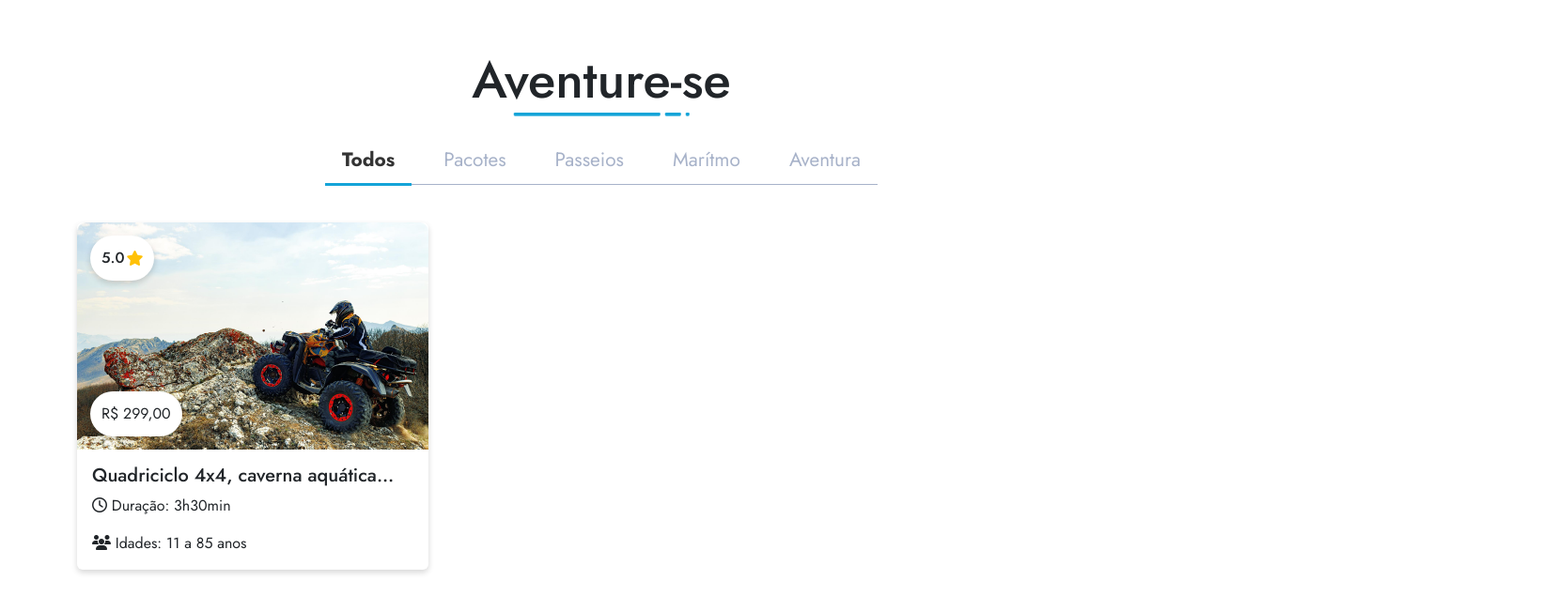
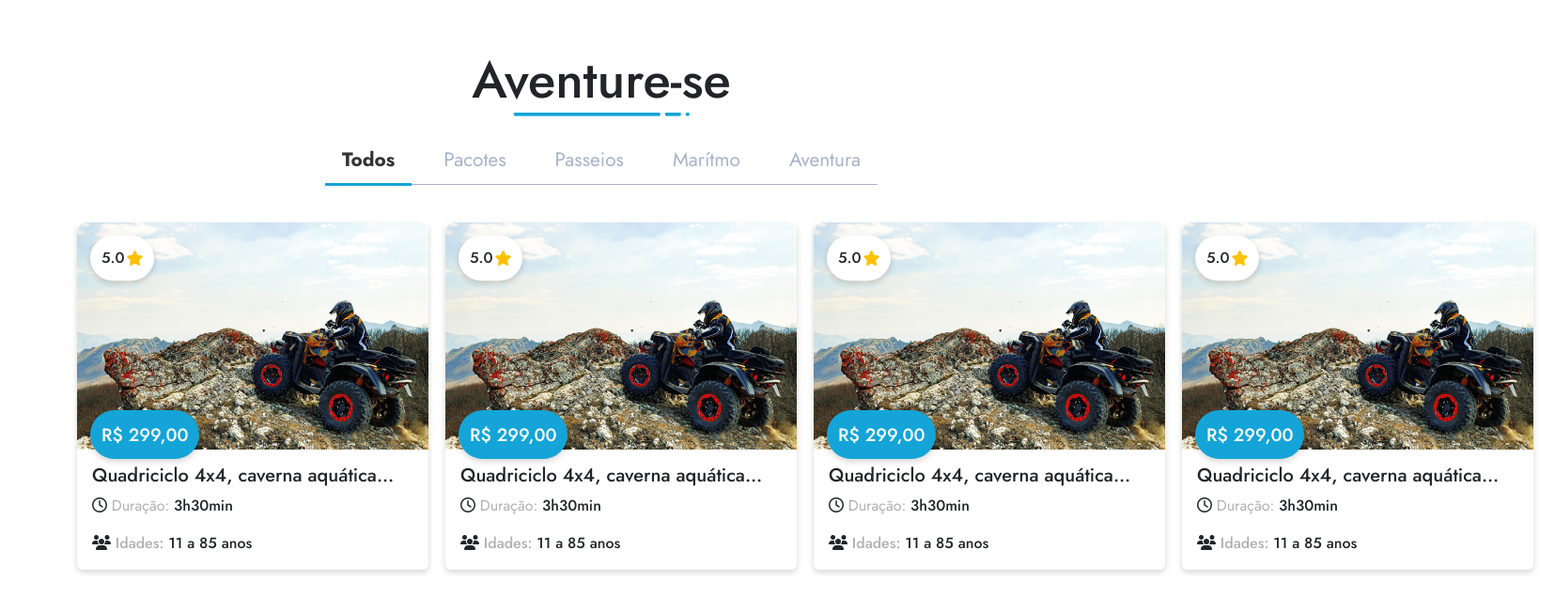
Before and after one commit to giullianoth/Vivango, a website: page index.html in a window 1280 px wide. Shown: the part 773-1424 px from the top of the page at 94% size, 1655 px wide, since content can reach past the window. Drawn offline with nearby package versions, Linux system fonts and the light colour scheme; files that its build step writes are made by us from their sources.

Commit message:
dobra aventure-se - cards do carrossel

```diff
--- a/assets/styles/scss/widgets/home/_adventure.scss
+++ b/assets/styles/scss/widgets/home/_adventure.scss
@@ -54,10 +54,11 @@
 
             .price {
                 position: absolute;
-                bottom: 14px;
+                bottom: -10px;
                 left: 14px;
                 padding: 12px;
                 border-radius: 100px;
+                font-size: 1.2rem;
             }
         }
     }
--- a/index.html
+++ b/index.html
@@ -11,7 +11,6 @@
   <link rel="stylesheet" href="assets/styles/css/style.min.css">
 
   <link rel="stylesheet" href="assets/shared/owl-carousel/OwlCarousel/dist/assets/owl.carousel.min.css">
-  <!-- <link rel="stylesheet" href="assets/shared/owl-carousel/OwlCarousel/dist/assets/owl.theme.default.min.css"> -->
 </head>
 
 <body>
@@ -127,13 +126,58 @@
                 <img src="assets/images/quadriciclo.png" class="card-img-top" alt="Quadriciclo">
 
                 <div class="card rating fw-medium">5.0 <i class="fa-solid fa-star"></i></div>
-                <div class="card price">R$ 299,00</div>
+                <div class="card price fw-medium text-white bg-pictonBlue">R$ 299,00</div>
 
               </div>
               <div class="card-body">
                 <h5 class="card-title">Quadriciclo 4x4, caverna aquática…</h5>
-                <p class="card-text"><i class="fa-regular fa-clock"></i> <span>Duração:</span> 3h30min</p>
-                <p class="card-text"><i class="fa-solid fa-users"></i> <span>Idades:</span> 11 a 85 anos</p>
+                <p class="card-text fw-medium"><i class="fa-regular fa-clock"></i> <span class="text-silver fw-normal">Duração:</span> 3h30min</p>
+                <p class="card-text fw-medium fw-normal"><i class="fa-solid fa-users"></i> <span class="text-silver">Idades:</span> 11 a 85 anos</p>
+              </div>
+            </div>
+
+            <div class="card adventure-carousel-item" style="width: 374px;">
+              <div class="card-img position-relative">
+                <img src="assets/images/quadriciclo.png" class="card-img-top" alt="Quadriciclo">
+
+                <div class="card rating fw-medium">5.0 <i class="fa-solid fa-star"></i></div>
+                <div class="card price fw-medium text-white bg-pictonBlue">R$ 299,00</div>
+
+              </div>
+              <div class="card-body">
+                <h5 class="card-title">Quadriciclo 4x4, caverna aquática…</h5>
+                <p class="card-text fw-medium"><i class="fa-regular fa-clock"></i> <span class="text-silver fw-normal">Duração:</span> 3h30min</p>
+                <p class="card-text fw-medium fw-normal"><i class="fa-solid fa-users"></i> <span class="text-silver">Idades:</span> 11 a 85 anos</p>
+              </div>
+            </div>
+
+            <div class="card adventure-carousel-item" style="width: 374px;">
+              <div class="card-img position-relative">
+                <img src="assets/images/quadriciclo.png" class="card-img-top" alt="Quadriciclo">
+
+                <div class="card rating fw-medium">5.0 <i class="fa-solid fa-star"></i></div>
+                <div class="card price fw-medium text-white bg-pictonBlue">R$ 299,00</div>
+
+              </div>
+              <div class="card-body">
+                <h5 class="card-title">Quadriciclo 4x4, caverna aquática…</h5>
+                <p class="card-text fw-medium"><i class="fa-regular fa-clock"></i> <span class="text-silver fw-normal">Duração:</span> 3h30min</p>
+                <p class="card-text fw-medium fw-normal"><i class="fa-solid fa-users"></i> <span class="text-silver">Idades:</span> 11 a 85 anos</p>
+              </div>
+            </div>
+
+            <div class="card adventure-carousel-item" style="width: 374px;">
+              <div class="card-img position-relative">
+                <img src="assets/images/quadriciclo.png" class="card-img-top" alt="Quadriciclo">
+
+                <div class="card rating fw-medium">5.0 <i class="fa-solid fa-star"></i></div>
+                <div class="card price fw-medium text-white bg-pictonBlue">R$ 299,00</div>
+
+              </div>
+              <div class="card-body">
+                <h5 class="card-title">Quadriciclo 4x4, caverna aquática…</h5>
+                <p class="card-text fw-medium"><i class="fa-regular fa-clock"></i> <span class="text-silver fw-normal">Duração:</span> 3h30min</p>
+                <p class="card-text fw-medium fw-normal"><i class="fa-solid fa-users"></i> <span class="text-silver">Idades:</span> 11 a 85 anos</p>
               </div>
             </div>
           </div>
```
Also changed, not shown: assets/styles/css/style.css, assets/styles/css/style.min.css.
